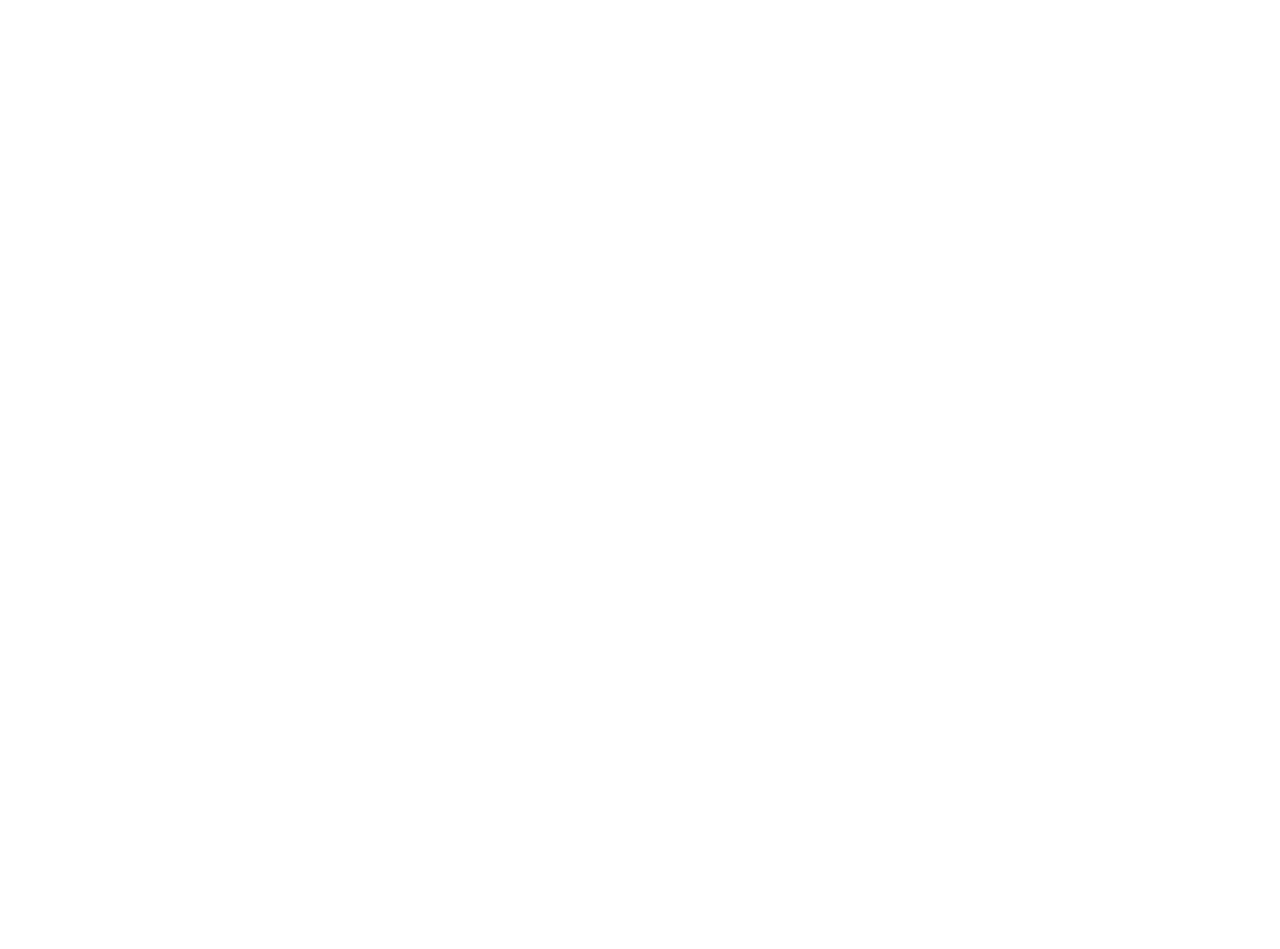
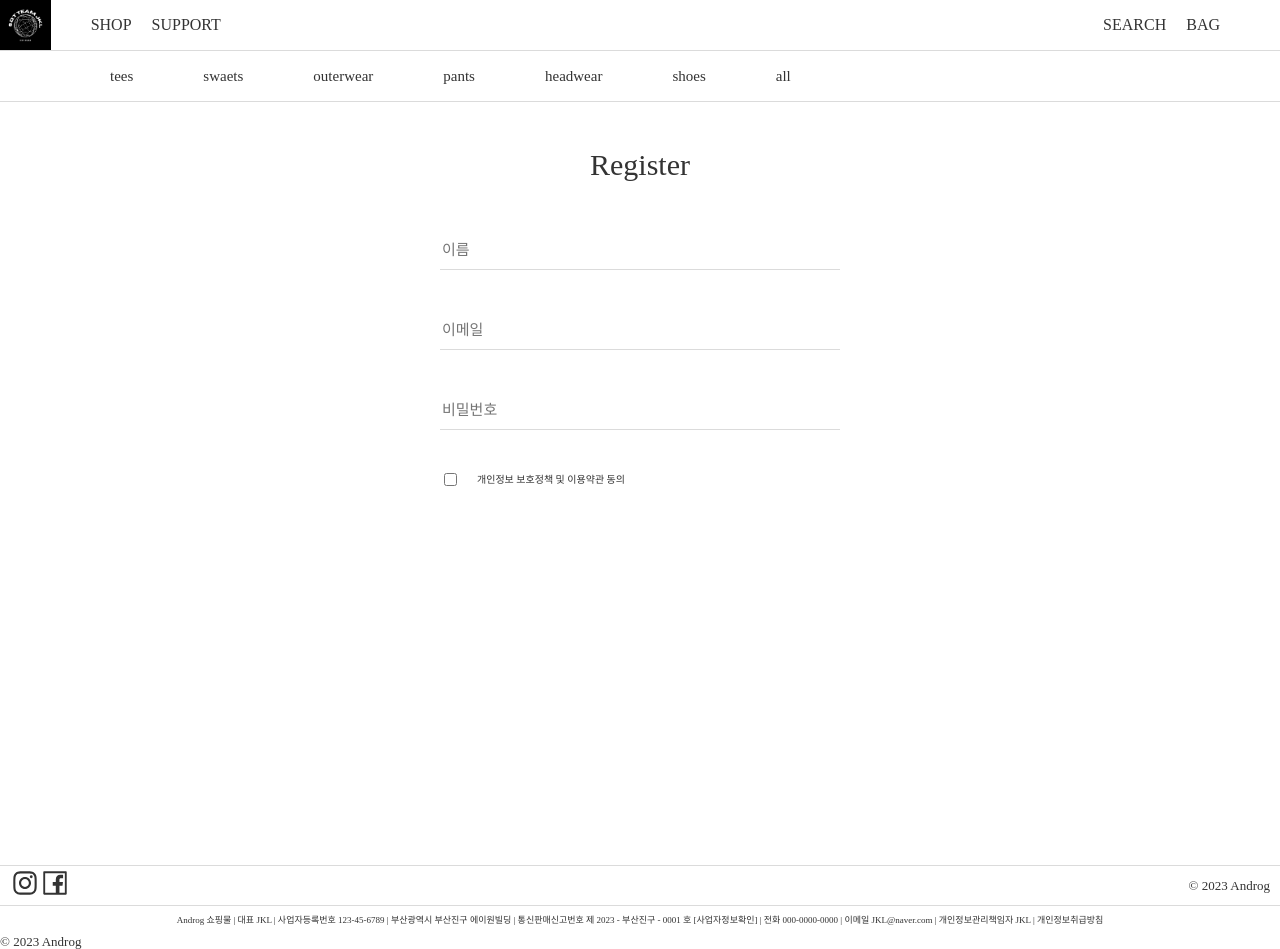
Before and after one commit to KORIT-JKL/androg-portfolio-app, a React (Create React App) app in the folder front_androg/: page /register in a window 1280 px wide. Before the commit this address had no page. Before the commit the page ends 800 px from the top, so only its background shows below. Built offline with nearby package versions, Linux system fonts and the light colour scheme.

Commit message:
feat: register 페이지 구현 중 RegisterInput 컴포넌트 생성

```diff
--- a/front_androg/src/App.js
+++ b/front_androg/src/App.js
@@ -12,6 +12,7 @@
 import Legal from "./pages/Support/Legal/Legal";
 import Login from './pages/Login/Login';
 import Main from './pages/Main/Main';
+import Register from "./pages/Register/Register";
 
 function App() {
   return (
@@ -21,6 +22,7 @@
         <Route exact path='/' element={<Main />}></Route>
         <Route path='/login' element={<Login />}></Route>
         <Route exact path="/" element={<CommonHeader />}></Route>
+        <Route path="/register" element={<Register />}></Route>
 
         {/* 문의페이지 Route */}
         <Route exact path="/page/notice" element={<Notice />}></Route>
--- /dev/null
+++ b/front_androg/src/components/Register/RegisterInput/RegisterInput.js
@@ -0,0 +1,18 @@
+/** @jsxImportSource @emotion/react */
+import { css } from "@emotion/react";
+import React from 'react';
+import Input from "../../Input/Input";
+
+const registerInput = css`
+    margin-bottom: 40px;
+`;
+
+const RegisterInput = ({ type, placeholder, onChange, name}) => {
+    return (
+        <div css={registerInput}>
+            <Input type={type} placeholder={placeholder} onChange={onChange} name={name}/>
+        </div>
+    );
+};
+
+export default RegisterInput;
--- /dev/null
+++ b/front_androg/src/pages/Register/Register.js
@@ -0,0 +1,74 @@
+/** @jsxImportSource @emotion/react */
+import { css } from "@emotion/react";
+import React from 'react';
+import CommonHeader from '../../components/CommonHeader/CommonHeader';
+import CommonFooter from '../../components/CommonFooter/CommonFooter';
+import Input from './../../components/Input/Input';
+import RegisterInput from "../../components/Register/RegisterInput/RegisterInput";
+
+const container = css`
+    display: flex;
+    flex-direction: column;
+    align-items: center;
+    height: 865px;
+`;
+
+const header = css`
+    margin-top: 150px;
+    font-size: 30px;
+    font-weight: 300;
+`;
+
+const main = css`
+    display: flex;
+    flex-direction: column;
+    margin-top: 50px;
+`;
+
+const privacy = css`
+    display: flex;
+`;
+
+const privacyBtn = css`
+    margin-right: 20px;
+
+`;
+const text = css`
+    font-size: 10px;
+    margin-top: 5px;
+`;
+
+const footer = css`
+
+`;
+
+const Register = () => {
+    const onChange = () => {
+
+    };
+    return (
+        <>
+            <CommonHeader />
+            <div css={container}>
+                <header css={header}>
+                    <h1>Register</h1>
+                </header>
+                <main css={main}>
+                    <RegisterInput type="username" placeholder="이름" onChange={onChange} name="username" />
+                    <RegisterInput type="email" placeholder="이메일" onChange={onChange} name="email" />
+                    <RegisterInput type="password" placeholder="비밀번호" onChange={onChange} name="password" />
+                    <div css={privacy}>
+                        <input type="checkbox" css={privacyBtn}/>
+                        <label css={text}>개인정보 보호정책 및 이용약관 동의</label>
+                    </div>
+                </main>
+                <footer css={footer}>
+
+                </footer>
+            </div>
+            <CommonFooter />
+        </>
+    );
+};
+
+export default Register;
```
